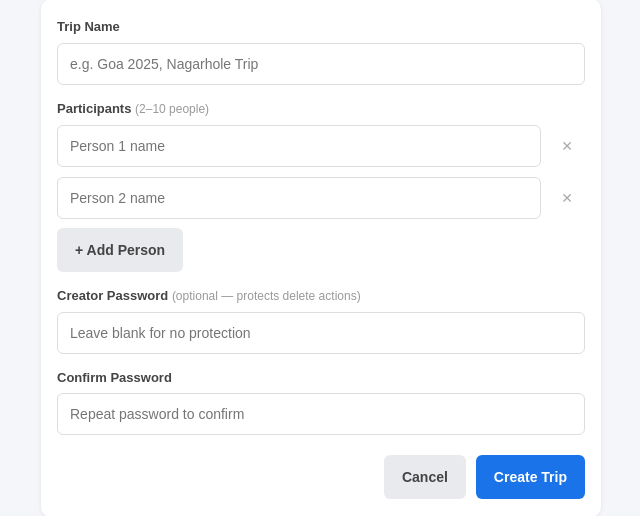
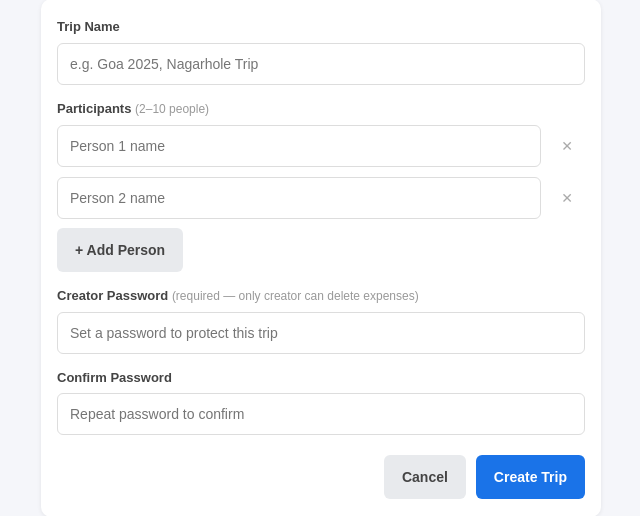
Before and after one commit to githubvindude5/trip-expense-calc, a Flask app: page /trip/new in a window 1280 px wide. Shown: the part 194-710 px from the top of the page, without its empty margins (69-709 px from the left). Run offline with Flask 3, Linux system fonts and the light colour scheme.

Commit message:
Make creator password mandatory on trip creation (min 4 chars)

```diff
--- a/app.py
+++ b/app.py
@@ -126,7 +126,13 @@ def new_trip():
         if not name or len(participants) < 2:
             return render_template('new_trip.html', error='Please enter a trip name and at least 2 participants.')
 
-        if creator_password and creator_password != confirm_password:
+        if not creator_password:
+            return render_template('new_trip.html', error='A creator password is required.')
+
+        if len(creator_password) < 4:
+            return render_template('new_trip.html', error='Password must be at least 4 characters.')
+
+        if creator_password != confirm_password:
             return render_template('new_trip.html', error='Passwords do not match.')
 
         data = load_data()
@@ -137,14 +143,10 @@ def new_trip():
             'expenses': [],
             'created_at': datetime.datetime.now().isoformat(),
         }
-        if creator_password:
-            trip['creator_password'] = generate_password_hash(creator_password)
-
+        trip['creator_password'] = generate_password_hash(creator_password)
         data[trip_id] = trip
         save_data(data)
-
-        if creator_password:
-            session[f'creator_{trip_id}'] = True
+        session[f'creator_{trip_id}'] = True
 
         return redirect(url_for('trip_detail', trip_id=trip_id))
     return render_template('new_trip.html')
--- a/templates/new_trip.html
+++ b/templates/new_trip.html
@@ -33,13 +33,13 @@
     </div>
 
     <div class="form-group">
-      <label for="creator_password">Creator Password <span class="hint">(optional — protects delete actions)</span></label>
-      <input type="password" id="creator_password" name="creator_password" placeholder="Leave blank for no protection" autocomplete="new-password">
+      <label for="creator_password">Creator Password <span class="hint">(required — only creator can delete expenses)</span></label>
+      <input type="password" id="creator_password" name="creator_password" placeholder="Set a password to protect this trip" autocomplete="new-password" required minlength="4">
     </div>
 
     <div class="form-group">
       <label for="confirm_password">Confirm Password</label>
-      <input type="password" id="confirm_password" name="confirm_password" placeholder="Repeat password to confirm" autocomplete="new-password">
+      <input type="password" id="confirm_password" name="confirm_password" placeholder="Repeat password to confirm" autocomplete="new-password" required minlength="4">
     </div>
 
     <div class="form-actions">
```
